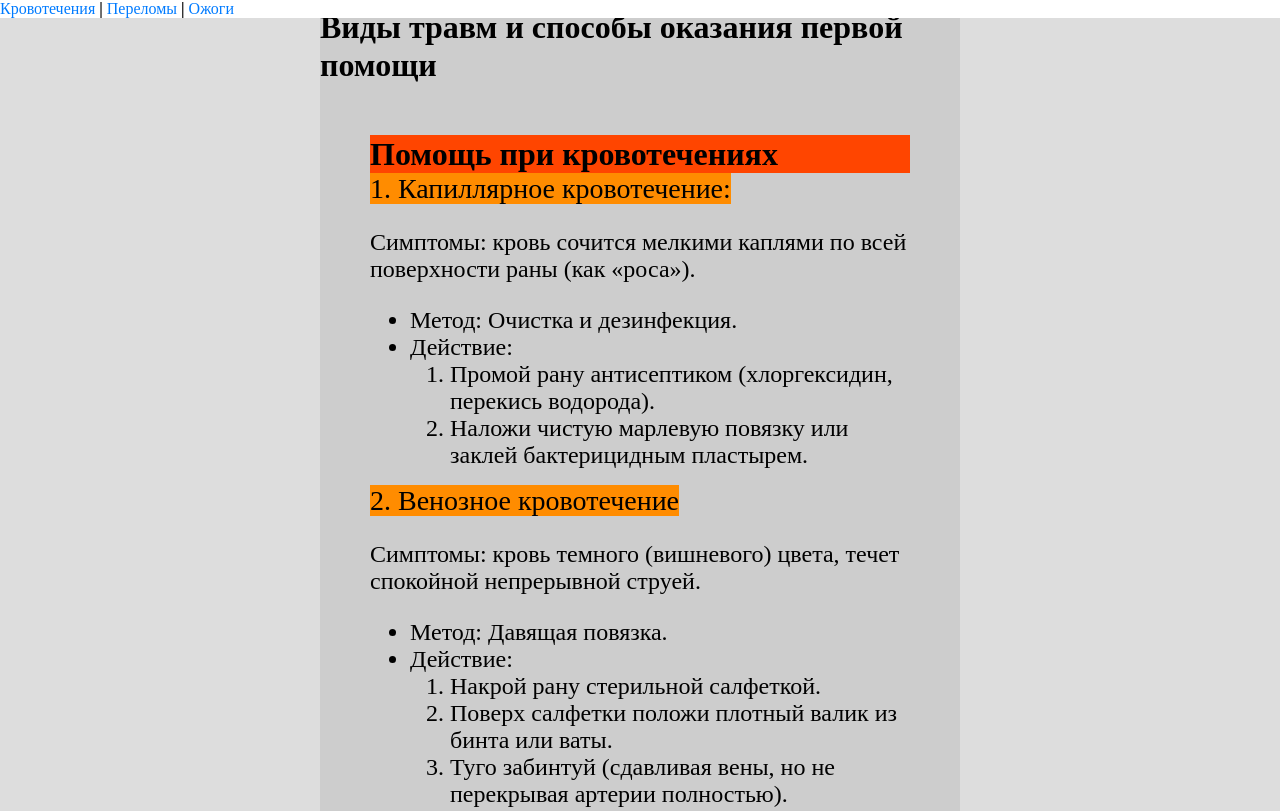
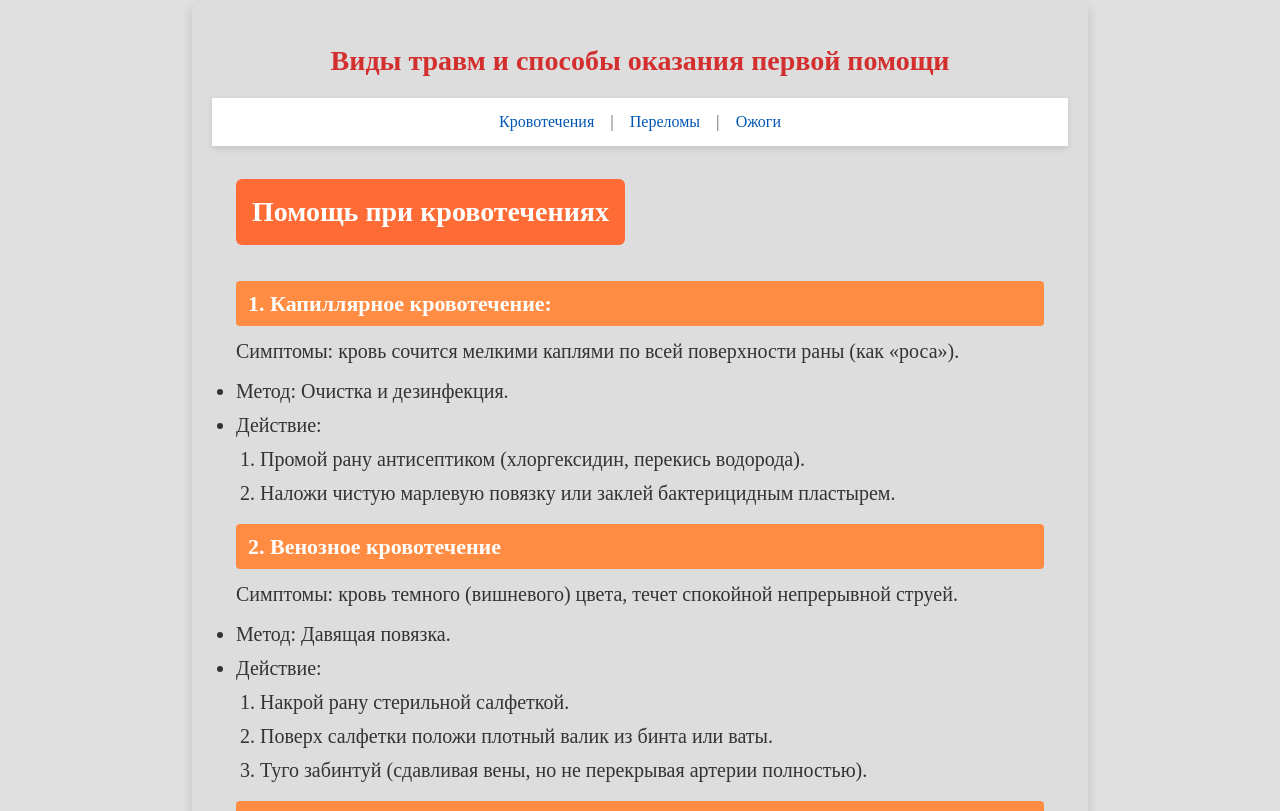
Before and after one commit to OBZRprojectMineevMichail9A/OBZR-PROJECT-Michail, a plain HTML site: page index.html in a window 1280 px wide. Shown: the top 811 px of the page. Drawn offline with Linux system fonts and the light colour scheme.

Commit message:
Update style.css

```diff
--- a/style.css
+++ b/style.css
@@ -1,93 +1,166 @@
 * {
-    font-family: 'Times New Roman', Times, serif;
+  margin: 0;
+  padding: 0;
+  box-sizing: border-box;
 }
 
 body {
-    background-color: rgb(221, 221, 221);
+  font-family: 'Times New Roman', Times, serif;
+  background-color: #e0e0e0;
+  color: #333;
+  line-height: 1.5;
 }
 
 html {
   scroll-behavior: smooth;
 }
 
-section {
-    height: 100%;
-    padding: 50px;
-    border-bottom: 1px solid #ccc;
-}
-
-nav {
-    position: fixed;
-    background: rgb(255, 255, 255);
-    width: 100%;
-    top: 0;
-}
-
-h1 {
-    background-color: orangered;
-    margin: 0;
-    padding: 0;
-    font-size: 32px;
-    line-height: 1.2;
-}
-
-maintitle {
-    margin: 0;
-    padding: 0;
-    font-size: 32px;
-    line-height: 1.2;
-}
-
-p {
-    font-size: 24px;
-}
-
-titletext {
-    background-color: darkorange;
-    font-size: 28px;
-}
-
-li {
-    font-size: 24px;
-}
-
 .card {
   display: flex;
   flex-direction: column;
   justify-content: start;
-  align-items: center;
-  background-color: rgb(205, 205, 205);
-  width: 50vw;
-  height: 100%;
+  align-items: stretch;
+  background-color: #dddddd;
+  width: 56em;
+  max-width: 90vw;
+  min-height: 100vh;
   margin: 0 auto;
+  padding: 20px;
+  border-radius: 12px;
+  box-shadow: 0 4px 12px rgba(0, 0, 0, 0.15);
 }
 
+/* Навигация сверху */
+nav {
+  position: sticky;
+  top: 0;
+  background: #ffffff;
+  padding: 12px 20px;
+  display: flex;
+  justify-content: center;
+  gap: 16px;
+  border-bottom: 1px solid #ccc;
+  box-shadow: 0 2px 6px rgba(0, 0, 0, 0.1);
+  z-index: 1;
+}
+
+nav a {
+  color: #0056b3;
+  font-size: 16px;
+  text-decoration: none;
+  font-weight: 500;
+}
+
+nav a:hover {
+  text-decoration: underline;
+}
+
+nav strong {
+  color: #888;
+}
+
+/* Заголовок карточки */
+maintitle {
+  display: block;
+  text-align: center;
+  font-size: 28px;
+  font-weight: bold;
+  margin: 20px 0 16px 0;
+  color: #d32f2f;
+}
+
+/* Разделы */
+section {
+  padding: 32px 24px;
+  border-bottom: 1px solid #ccc;
+}
+
+h1 {
+  background-color: #ff6b35;
+  color: white;
+  padding: 12px 16px;
+  margin: 0 0 20px 0;
+  font-size: 28px;
+  border-radius: 6px;
+  display: inline-block;
+}
+
+/* Подзаголовки типов травм */
+titletext {
+  display: block;
+  background-color: #ff8c42;
+  color: white;
+  padding: 6px 12px;
+  margin: 16px 0 10px 0;
+  font-size: 22px;
+  border-radius: 4px;
+  font-weight: bold;
+}
+
+/* Обычный текст */
+p {
+  font-size: 20px;
+  margin-bottom: 10px;
+}
+
+li {
+  font-size: 20px;
+  margin-bottom: 4px;
+}
+
+/* Списки внутри списка */
+ol {
+  margin-left: 1.5em;
+}
+
+/* Ссылки */
 a:link {
-  color: #007bff;
+  color: #0056b3;
   font-size: 16px;
   text-decoration: none;
 }
 
+a:hover {
+  text-decoration: underline;
+}
+
 a:focus {
-  outline: 2px solid #007bff;
+  outline: 2px solid #0056b3;
   outline-offset: 2px;
 }
 
+/* Мобильная адаптация */
 @media (max-width: 600px) {
-    p {
-        font-size: 16px;
-    }
-    h1 {
-    font-size: 24px;
-    }
-    maintitle {
-        font-size: 24px;
-    }
-    titletext {
-        font-size: 24px;
-    }
+  .card {
+    width: 100%;
+    padding: 12px;
+    border-radius: 0;
+  }
 
-    .card {
-        width: 100%;
-    }
+  maintitle {
+    font-size: 20px;
+  }
+
+  h1 {
+    font-size: 22px;
+    padding: 8px 12px;
+    margin-bottom: 12px;
+  }
+
+  titletext {
+    font-size: 18px;
+    padding: 4px 8px;
+  }
+
+  p, li {
+    font-size: 16px;
+  }
+
+  nav {
+    padding: 8px 12px;
+  }
+
+  nav a {
+    font-size: 14px;
+  }
 }
```
